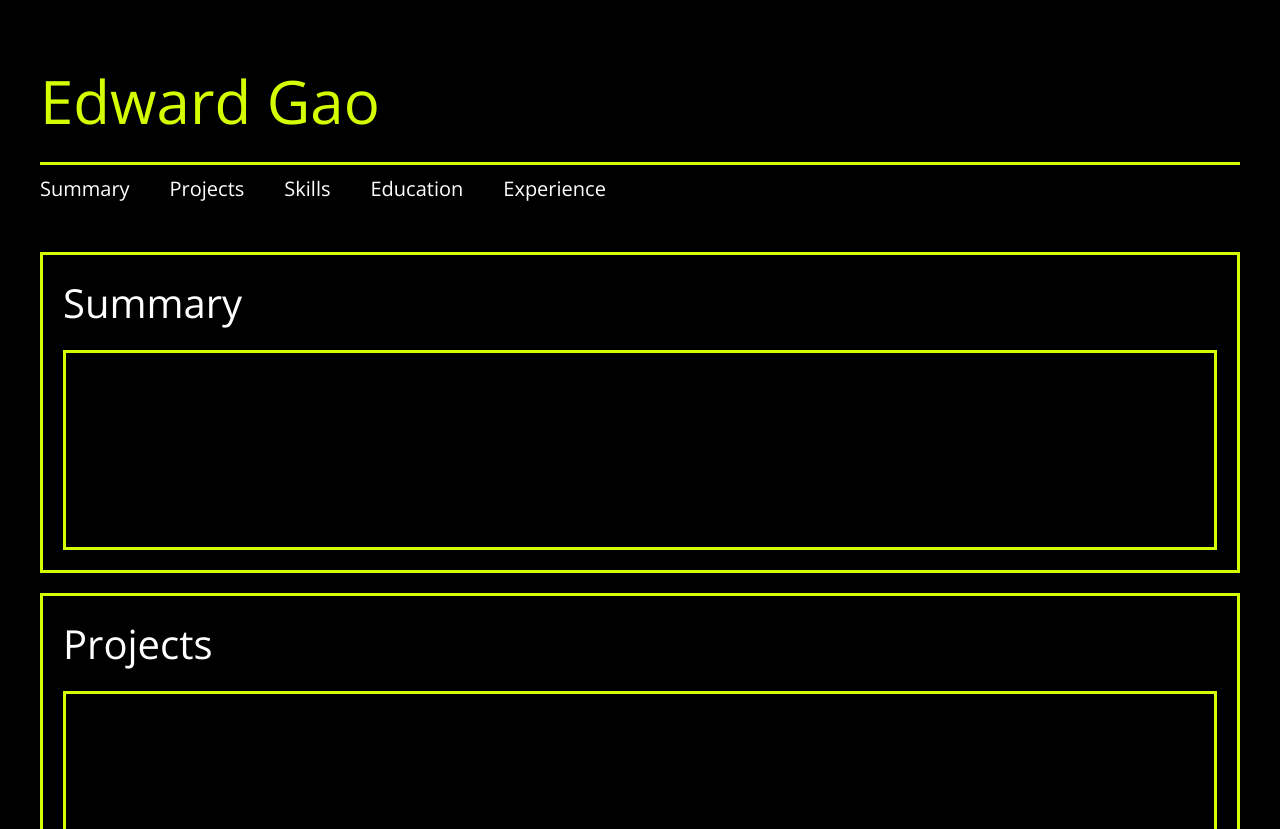
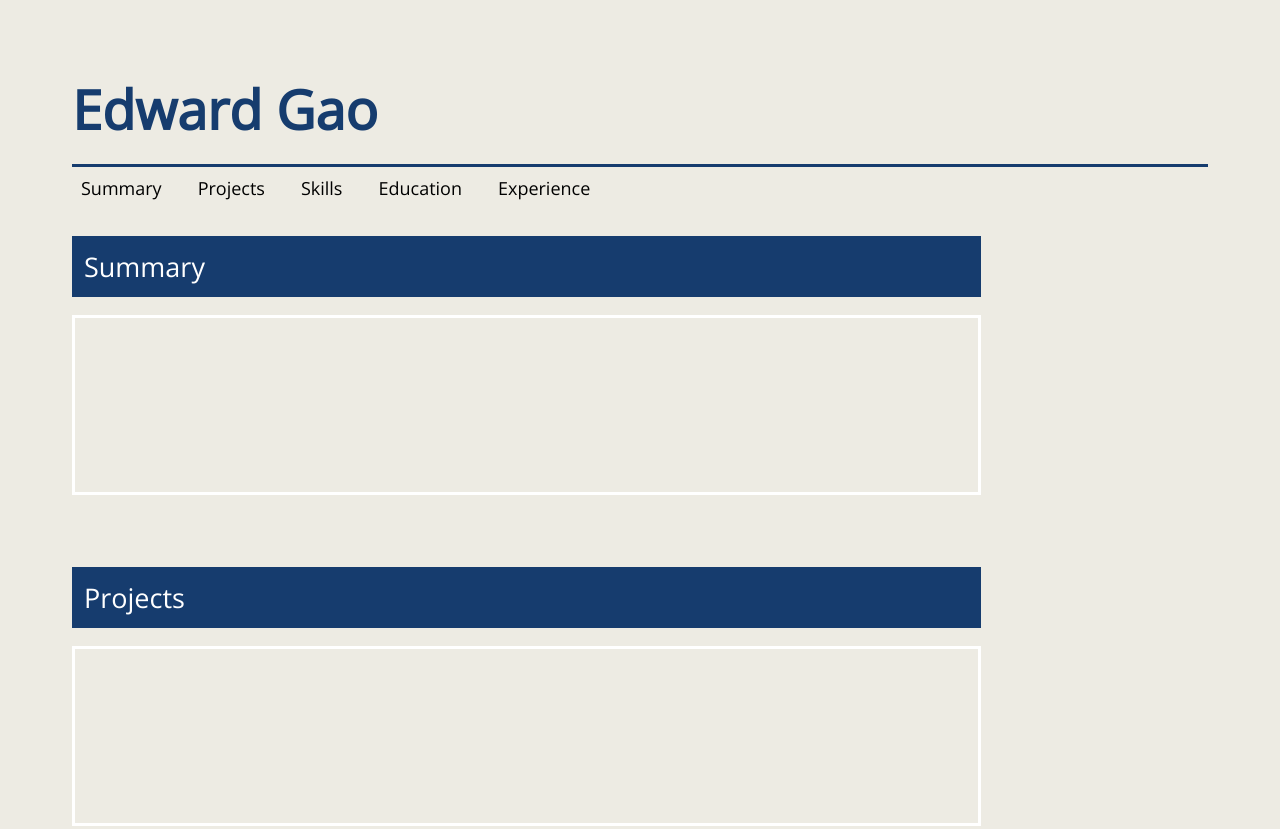
Before and after one commit to invent-ed/edwardgao-old, a website: page client/public/index.html in a window 1280 px wide. Shown: the top 829 px of the page. Drawn offline with nearby package versions, Linux system fonts and the light colour scheme.

Commit message:
changed color scheme

```diff
--- a/client/scss/partials/categories.scss
+++ b/client/scss/partials/categories.scss
@@ -1,20 +1,26 @@
 #category-container {
+	display: flex;
+	flex-flow: row wrap;
+	justify-content: flex-start;
 	margin-top: 2rem;
 }
 
 .category {
-	border: 3px solid $neon-green;
-	margin-bottom: 1rem;
-	padding: 1rem;
+	margin-bottom: 4rem;
+	width: 80%;
 }
 
 .cat-title {
-	font-size: 2rem;
+	font-size: 1.5rem;
 	margin-bottom: 1rem;
+	padding: 0.5rem;
+	border: 3px solid $accent;
+	background-color: $accent;
+	color: white;
 }
 
 .cat-content {
-	border: 3px solid $neon-green;
+	border: 3px solid white;
 	padding: 1rem;
 	height: 10rem;
 }
--- a/client/scss/partials/header.scss
+++ b/client/scss/partials/header.scss
@@ -1,9 +1,9 @@
 #header {
-	color: $neon-green;
-	border: 0px solid $neon-green;
+	color: $accent;
+	border: 0px solid $accent;
 	border-bottom-width: 3px;
-	padding-top: 1rem;
 	padding-bottom: 1rem;
+	font-weight: bold;
 }
 
 #title {
--- a/client/scss/partials/menu.scss
+++ b/client/scss/partials/menu.scss
@@ -2,10 +2,10 @@
 	display: flex;
 	flex-flow: row wrap;
 	justify-content: flex-start;
+	margin-top: 0.5rem;
+	padding-left: 0.5rem;
 }
 
 .menu-entry {
-	margin: 0.5rem;
-	margin-left: 0rem;
-	margin-right: 2rem;
+	padding-right: 2rem;
 }
--- a/client/scss/partials/structure.scss
+++ b/client/scss/partials/structure.scss
@@ -10,14 +10,13 @@
 }
 
 html {
-	font-size: 20px;
+	font-size: 18px;
 	font-family: 'Open Sans', sans-serif;
 }
 
 body {
-	padding: 2rem;
-	background-color: black;
-	color: white;
+	padding: 4rem;
+	background-color: #edebe3;
 }
 
 a {
--- a/client/scss/variables.scss
+++ b/client/scss/variables.scss
@@ -1 +1,3 @@
-$neon-green: #d4fd02;
+// $neon-green: #d4fd02;
+$accent: #163c6e;
+$accent-dark: #2a3342;
```
Also changed, not shown: client/public/css/app.css.
